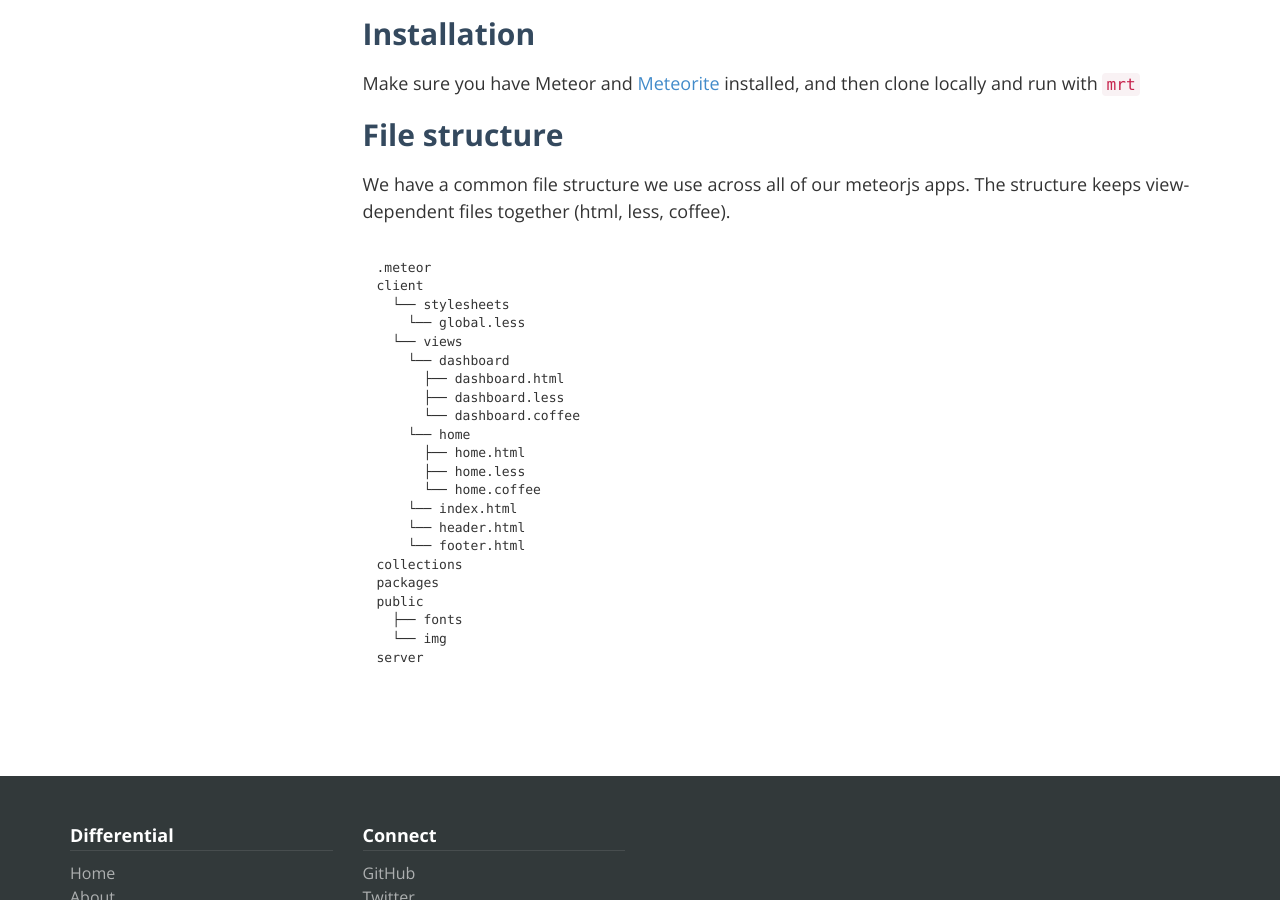
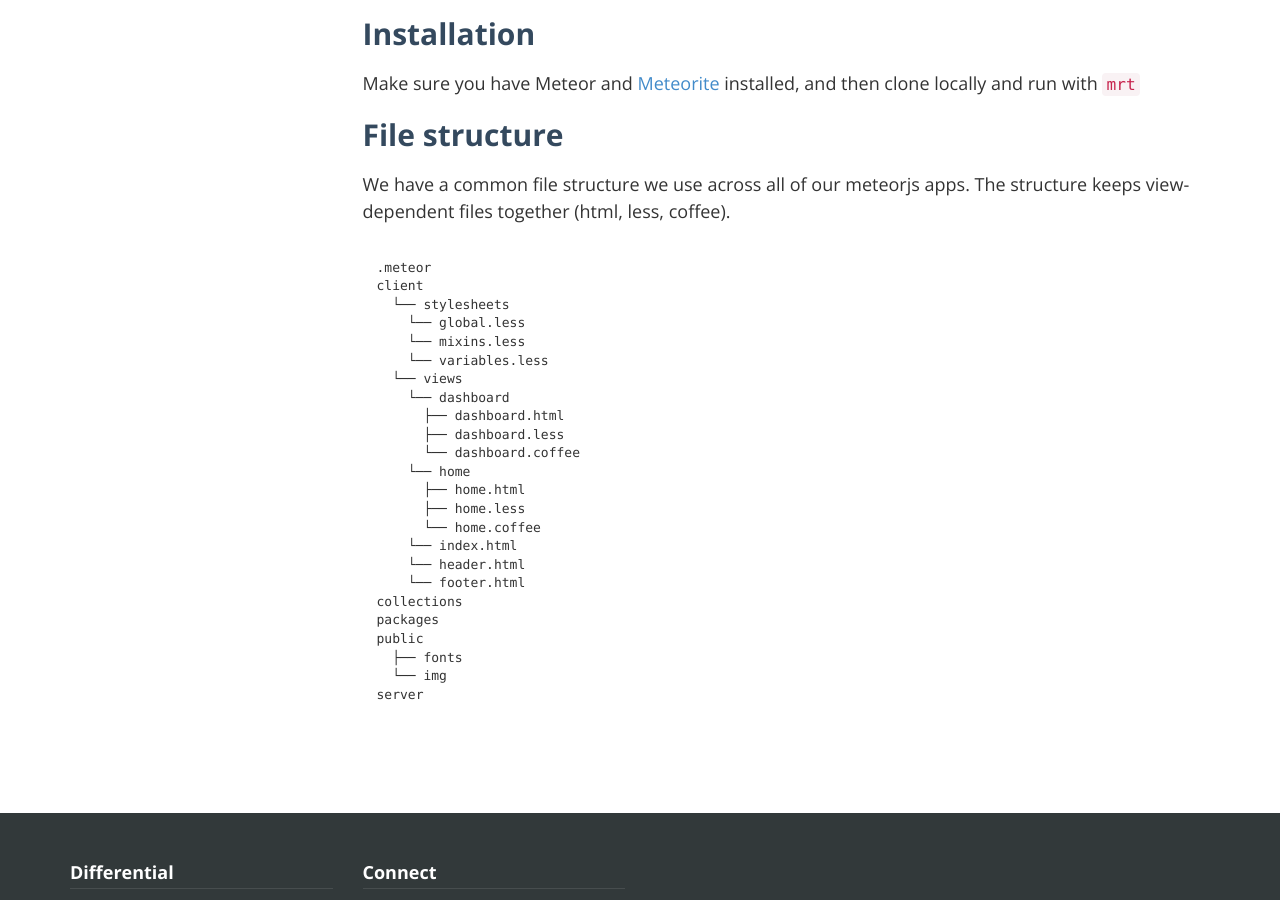
Before and after one commit to Differential/meteor-boilerplate, a Jekyll site: the page built from index.markdown, in a window 1280 px wide and 900 px high, scrolled down 808 px. Built offline with Jekyll 4.4.1, drawn with Linux system fonts in a browser that asks for light colours; nearby versions of some CDN libraries; Markdown is read by kramdown in place of the engine named in the settings.

Commit message:
Update docs

```diff
--- a/index.markdown
+++ b/index.markdown
@@ -32,6 +32,8 @@ We have a common file structure we use across all of our meteorjs apps. The stru
 client
   └── stylesheets
     └── global.less
+    └── mixins.less
+    └── variables.less
   └── views
     └── dashboard
       ├── dashboard.html
```
